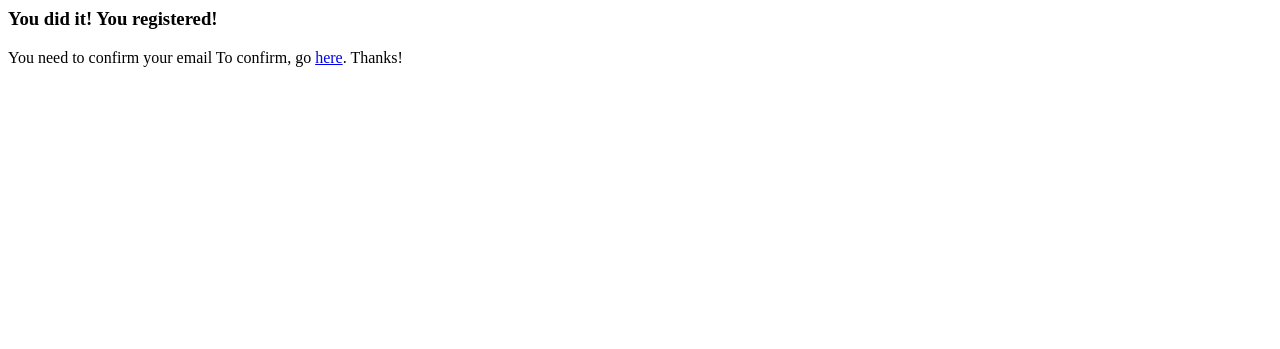
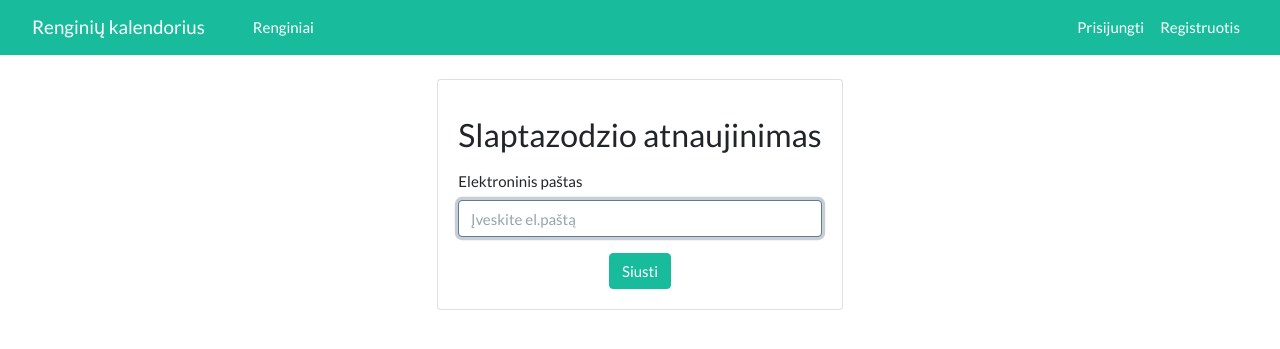
Before and after one commit to Mentel/Semestro-projektas, a Symfony app: template templates/reset/resetemail.html.twig in a window 1280 px wide. Shown: the top 349 px of the page. Run offline with Twig, Linux system fonts and the light colour scheme; the template is opened without the code that fills it, so the values that code supplies are empty; form fields are guessed from the names that the template uses; some libraries are stand-ins or nearby versions.

Commit message:
Update resetemail.html.twig

```diff
--- a/templates/reset/resetemail.html.twig
+++ b/templates/reset/resetemail.html.twig
@@ -1,8 +1,25 @@
-<h3>You did it! You registered!</h3>
+{% extends 'base.html.twig' %}
 
-You need to confirm your email
+{% block title %}Slaptazodzio atnaujinimas{% endblock %}
 
-{# example, assuming you have a route named "login" #}
-To confirm, go <a href="{{ url('app_mail_confirmation',{id: id, code: verCode} )}}">here</a>.
+{% block body %}
+    <div class="row justify-content-center">
+        <div class="card">
+            <div class="card-body">
+                {{ form_start(resetForm) }}
+                <h1 class="h3 mb-3 mt-3 font-weight-normal">Slaptazodzio atnaujinimas</h1>
+                <div class="form-group">
+                    <label for="exampleInputEmail1">Elektroninis paštas</label>
+                    {{ form_errors(resetForm.email) }}
+                    {{ form_widget(resetForm.email, {'attr': {'type': 'email', 'class': 'form-control', 'name': 'email', 'id': 'inputEmail', 'aria-describedby': 'emailHelp', 'required': '', 'autofocus': '', 'placeholder': 'Įveskite el.paštą'}}) }}
+                </div>
 
-Thanks!
+
+                <div class="row justify-content-center">
+                    <button type="submit" class="btn btn-success">Siusti</button>
+                </div>
+                {{ form_end(resetForm) }}
+            </div>
+        </div>
+    </div>
+{% endblock %}
```
